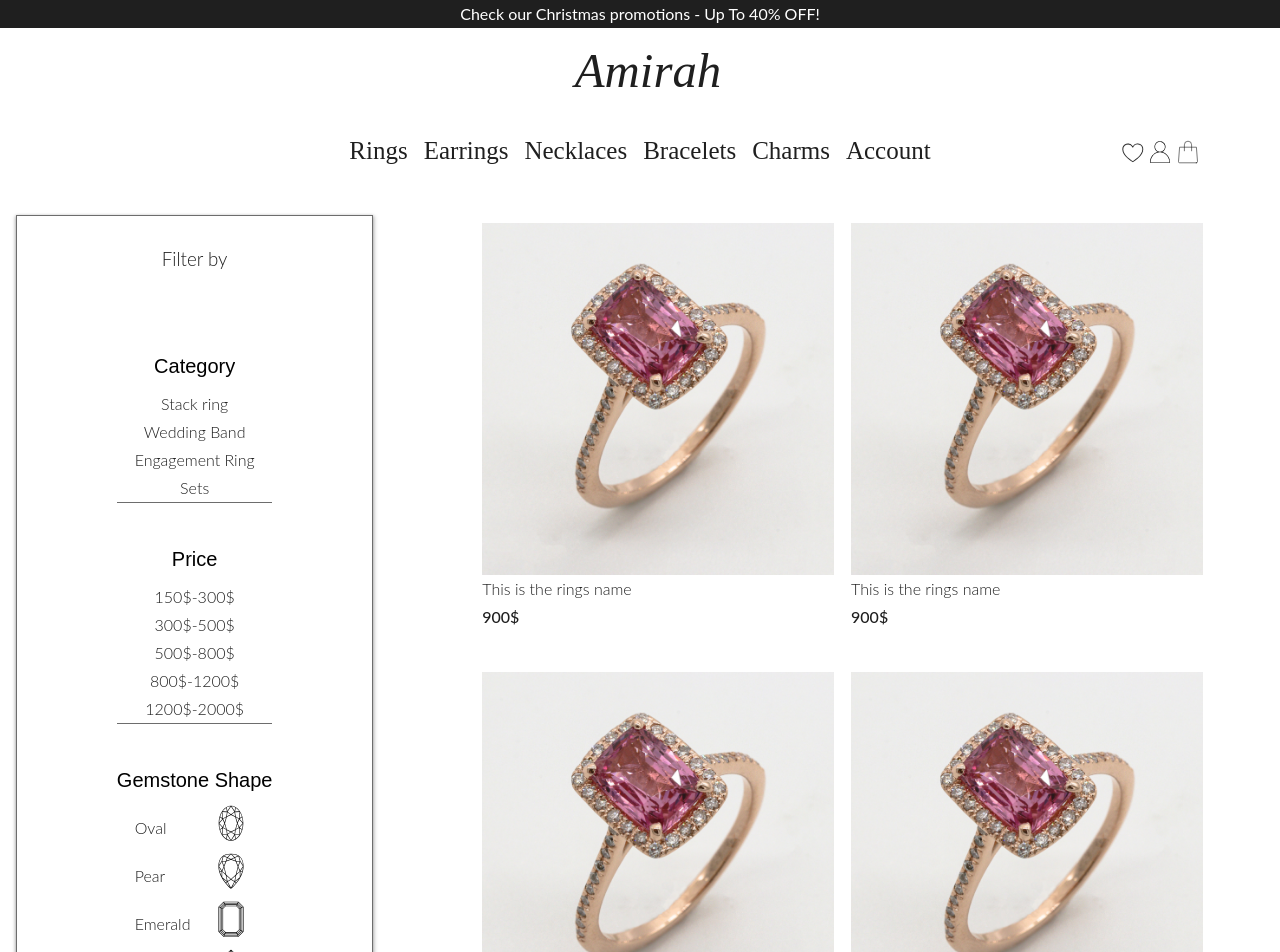
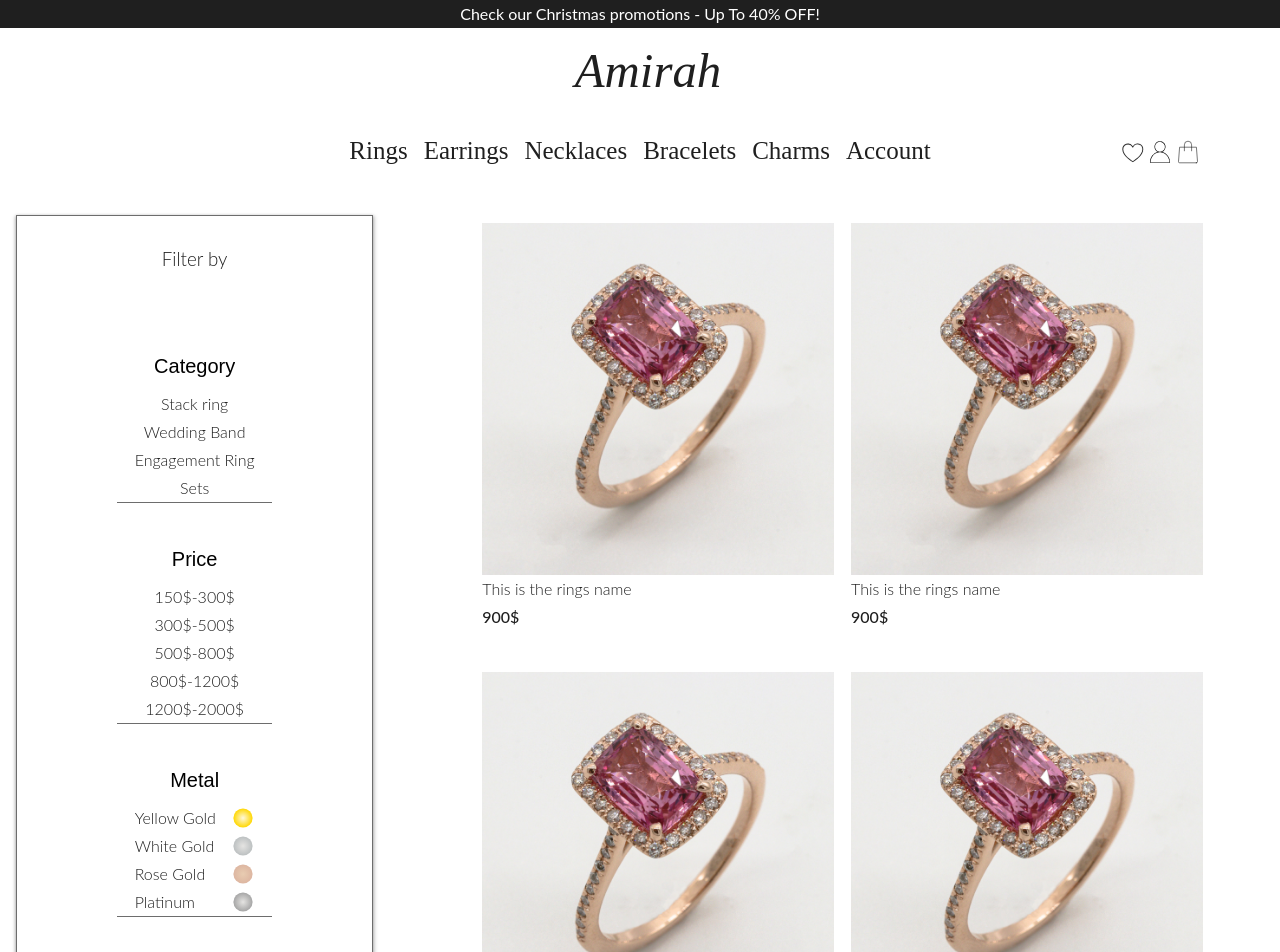
Before and after one commit to GeorgiTopalov/Jewelry-Store, a Next.js app: page /shop in a window 1280 px wide. Shown: the top 952 px of the page. Built offline with nearby package versions, Linux system fonts and the light colour scheme.

Commit message:
Added Metal type category to filter

```diff
--- a/components/shop/filter.jsx
+++ b/components/shop/filter.jsx
@@ -23,6 +23,7 @@ const FilterSection = () => {
   const categories = {
     Category: ["Stack ring", "Wedding Band", "Engagement Ring", "Sets"],
     Price: ["150$-300$", "300$-500$", "500$-800$", "800$-1200$", "1200$-2000$"],
+    Metal: ["Yellow Gold", "White Gold", "Rose Gold", "Platinum"],
     "Gemstone Shape": [
       "Oval",
       "Pear",
@@ -33,6 +34,53 @@ const FilterSection = () => {
       "Princess",
     ],
     "Gemstone Color": ["Blue", "Red", "Green", "Transparent", "Yellow"],
+  };
+
+  const metalIcons = {
+    "Yellow Gold": (
+      <svg width="50" height="50" viewBox="0 0 50 50">
+        <defs>
+          <radialGradient id="yellowGoldGradient" cx="50%" cy="50%" r="50%" fx="50%" fy="50%">
+            <stop offset="0%" style={{ stopColor: '#FFF8DC', stopOpacity: 1 }} />
+            <stop offset="100%" style={{ stopColor: '#FFD700', stopOpacity: 1 }} />
+          </radialGradient>
+        </defs>
+        <circle cx="25" cy="25" r="20" fill="url(#yellowGoldGradient)" />
+      </svg>
+    ),
+    "White Gold": (
+      <svg width="50" height="50" viewBox="0 0 50 50">
+        <defs>
+          <radialGradient id="whiteGoldGradient" cx="50%" cy="50%" r="50%" fx="50%" fy="50%">
+            <stop offset="0%" style={{ stopColor: '#E5E4E2', stopOpacity: 1 }} />
+            <stop offset="100%" style={{ stopColor: '#BCC0C1', stopOpacity: 1 }} />
+          </radialGradient>
+        </defs>
+        <circle cx="25" cy="25" r="20" fill="url(#whiteGoldGradient)" />
+      </svg>
+    ),
+    "Rose Gold": (
+      <svg width="50" height="50" viewBox="0 0 50 50">
+        <defs>
+          <radialGradient id="roseGoldGradient" cx="50%" cy="50%" r="50%" fx="50%" fy="50%">
+            <stop offset="0%" style={{ stopColor: '#E8CCB1', stopOpacity: 1 }} />
+            <stop offset="100%" style={{ stopColor: '#DDB6A1', stopOpacity: 1 }} />
+          </radialGradient>
+        </defs>
+        <circle cx="25" cy="25" r="20" fill="url(#roseGoldGradient)" />
+      </svg>
+    ),
+    "Platinum": (
+      <svg width="50" height="50" viewBox="0 0 50 50">
+        <defs>
+          <radialGradient id="platinumGradient" cx="50%" cy="50%" r="50%" fx="50%" fy="50%">
+            <stop offset="0%" style={{ stopColor: '#E5E4E2', stopOpacity: 1 }} />
+            <stop offset="100%" style={{ stopColor: '#A5A5A5', stopOpacity: 1 }} />
+          </radialGradient>
+        </defs>
+        <circle cx="25" cy="25" r="20" fill="url(#platinumGradient)" />
+      </svg>
+    ),
   };
 
   const gemstoneShapeIcons = {
@@ -87,11 +135,25 @@ const FilterSection = () => {
       </svg>
     ),
     Baguette: (
-      <svg xmlns="http://www.w3.org/2000/svg" viewBox="0 0 100 125" x="0px" y="0px"><path d="M95 26.75H5l-.75.75v45l.75.75h90l.75-.75v-45zm-9.78 9.47H14.78l-8-8h86.41zm-.44 1.5v24.56H15.22V37.72zm-71.06-.44v25.44l-8 8V29.31zm1.06 26.5h70.44l8 8H6.81zm71.5-1.06V37.28l8-8v41.41z"/></svg>
+      <svg
+        xmlns="http://www.w3.org/2000/svg"
+        viewBox="0 0 100 125"
+        x="0px"
+        y="0px"
+      >
+        <path d="M95 26.75H5l-.75.75v45l.75.75h90l.75-.75v-45zm-9.78 9.47H14.78l-8-8h86.41zm-.44 1.5v24.56H15.22V37.72zm-71.06-.44v25.44l-8 8V29.31zm1.06 26.5h70.44l8 8H6.81zm71.5-1.06V37.28l8-8v41.41z" />
+      </svg>
     ),
     Princess: (
-      <svg xmlns="http://www.w3.org/2000/svg" viewBox="0 0 100 125" x="0px" y="0px"><path d="M85.53 13.72H14.47l-.75.75v71.06l.75.75h71.06l.75-.75V14.47zm-.75 50.92H78V35.36h6.79zM15.22 35.36H22v29.28h-6.78zm20.14-11.5l12.55 4.82-12.55 4.83zM27.88 50l-4.37 11.36V38.64zm-4-14.64h9.65l-4.85 12.55zm4.82 16.73l4.83 12.55h-9.67zm6.68 14.4l12.55 4.83-12.57 4.82zm-.17-1.68L29.49 50l5.7-14.81L50 29.49l14.81 5.7L70.51 50l-5.7 14.81L50 70.51zm29.45-31.3l-12.57-4.83 12.55-4.82zm0 33v9.65l-12.57-4.84zm6.68-14.4l4.82 12.55h-9.67zm.8-2.09l4.37-11.36v22.7zm-.8-2.09l-4.85-12.57h9.65zM50 27.88l-11.36-4.37h22.72zm-16.14 6H22.11l-6.37-18 18.12 7.46zm0 32.28v10.57l-18.12 7.46 6.37-18zm16.14 6l11.36 4.37H38.64zm16.14-6h11.75l6.37 18-18.12-7.43zm0-32.28V23.27l18.12-7.46-6.37 18zm0-12.22v-6.44h15.6zm-1.5.37H35.36v-6.81h29.28zm-30.78-.37l-15.6-6.42h15.6zm-13.34 12.2h-5.3v-15zm-5.3 32.28h5.3l-5.3 15zm18.64 12.22v6.42h-15.6zm1.5-.37h29.28v6.79H35.36zm30.78.37l15.6 6.42h-15.6zm13.34-12.22h5.3v15zm5.3-32.28h-5.3l5.3-15z"/></svg>
-    )
+      <svg
+        xmlns="http://www.w3.org/2000/svg"
+        viewBox="0 0 100 125"
+        x="0px"
+        y="0px"
+      >
+        <path d="M85.53 13.72H14.47l-.75.75v71.06l.75.75h71.06l.75-.75V14.47zm-.75 50.92H78V35.36h6.79zM15.22 35.36H22v29.28h-6.78zm20.14-11.5l12.55 4.82-12.55 4.83zM27.88 50l-4.37 11.36V38.64zm-4-14.64h9.65l-4.85 12.55zm4.82 16.73l4.83 12.55h-9.67zm6.68 14.4l12.55 4.83-12.57 4.82zm-.17-1.68L29.49 50l5.7-14.81L50 29.49l14.81 5.7L70.51 50l-5.7 14.81L50 70.51zm29.45-31.3l-12.57-4.83 12.55-4.82zm0 33v9.65l-12.57-4.84zm6.68-14.4l4.82 12.55h-9.67zm.8-2.09l4.37-11.36v22.7zm-.8-2.09l-4.85-12.57h9.65zM50 27.88l-11.36-4.37h22.72zm-16.14 6H22.11l-6.37-18 18.12 7.46zm0 32.28v10.57l-18.12 7.46 6.37-18zm16.14 6l11.36 4.37H38.64zm16.14-6h11.75l6.37 18-18.12-7.43zm0-32.28V23.27l18.12-7.46-6.37 18zm0-12.22v-6.44h15.6zm-1.5.37H35.36v-6.81h29.28zm-30.78-.37l-15.6-6.42h15.6zm-13.34 12.2h-5.3v-15zm-5.3 32.28h5.3l-5.3 15zm18.64 12.22v6.42h-15.6zm1.5-.37h29.28v6.79H35.36zm30.78.37l15.6 6.42h-15.6zm13.34-12.22h5.3v15zm5.3-32.28h-5.3l5.3-15z" />
+      </svg>
+    ),
   };
 
   const toggleCategory = (category) => {
@@ -135,6 +197,12 @@ const FilterSection = () => {
                         type="checkbox"
                         value={option}
                       />
+                      {category === "Metal" && metalIcons[option]}
+                      <input
+                        className={styles["filter-checkbox"]}
+                        type="checkbox"
+                        value={option}
+                      />
                       {option}
                     </label>
                   ))}
--- a/styles/shop/filter.module.css
+++ b/styles/shop/filter.module.css
@@ -103,16 +103,22 @@
   font-size: var(--h5);
 }
 
-.filter-category:nth-child(3) .sub-category label {
+.filter-category:nth-child(4) .sub-category label,
+.filter-category:nth-child(3) .sub-category label{
   display: flex;
   flex-flow: row-reverse wrap;
   align-items: center;
   justify-content: space-between;
   width: 120px;
 }
-.filter-category:nth-child(3) .sub-category label svg{
+.filter-category:nth-child(4) .sub-category label svg{
   width: 48px;
   height: 48px;
+}
+
+.filter-category:nth-child(3) .sub-category label svg{
+  width: 24px;
+  height: 24px;
 }
 
 @media (min-width: 1200px) {
```
